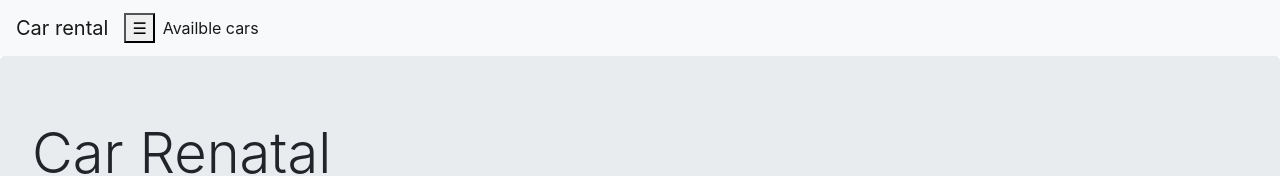
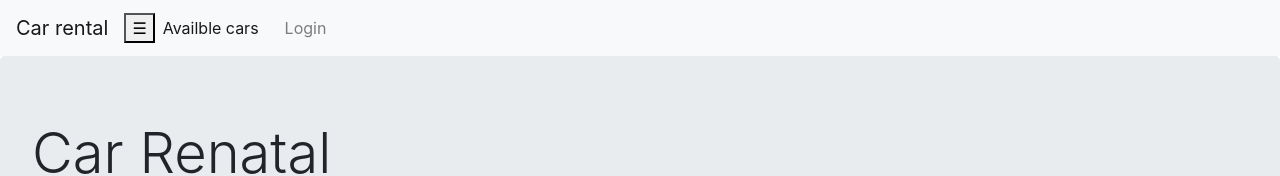
Before and after one commit to ciemo1234/strona-, an Angular app: page /home in a window 1280 px wide. Shown: the top 176 px of the page. Built offline with nearby package versions, Linux system fonts and the light colour scheme.

Commit message:
gotowe dziala

```diff
--- a/src/app/header/header.component.html
+++ b/src/app/header/header.component.html
@@ -9,7 +9,7 @@
             <li ngbNavItem *ngIf="isLoggedIn">
                 <a ngbNavLink [routerLink]="['/myreservations']">My reservations</a>
             </li>
-            <li ngbNavItem *ngIf="isLoggedIn">
+            <li ngbNavItem *ngIf="!isLoggedIn">
                 <a ngbNavLink [routerLink]="['/login']">Login</a>
             </li>
             <li ngbNavItem *ngIf="isLoggedIn">
```
